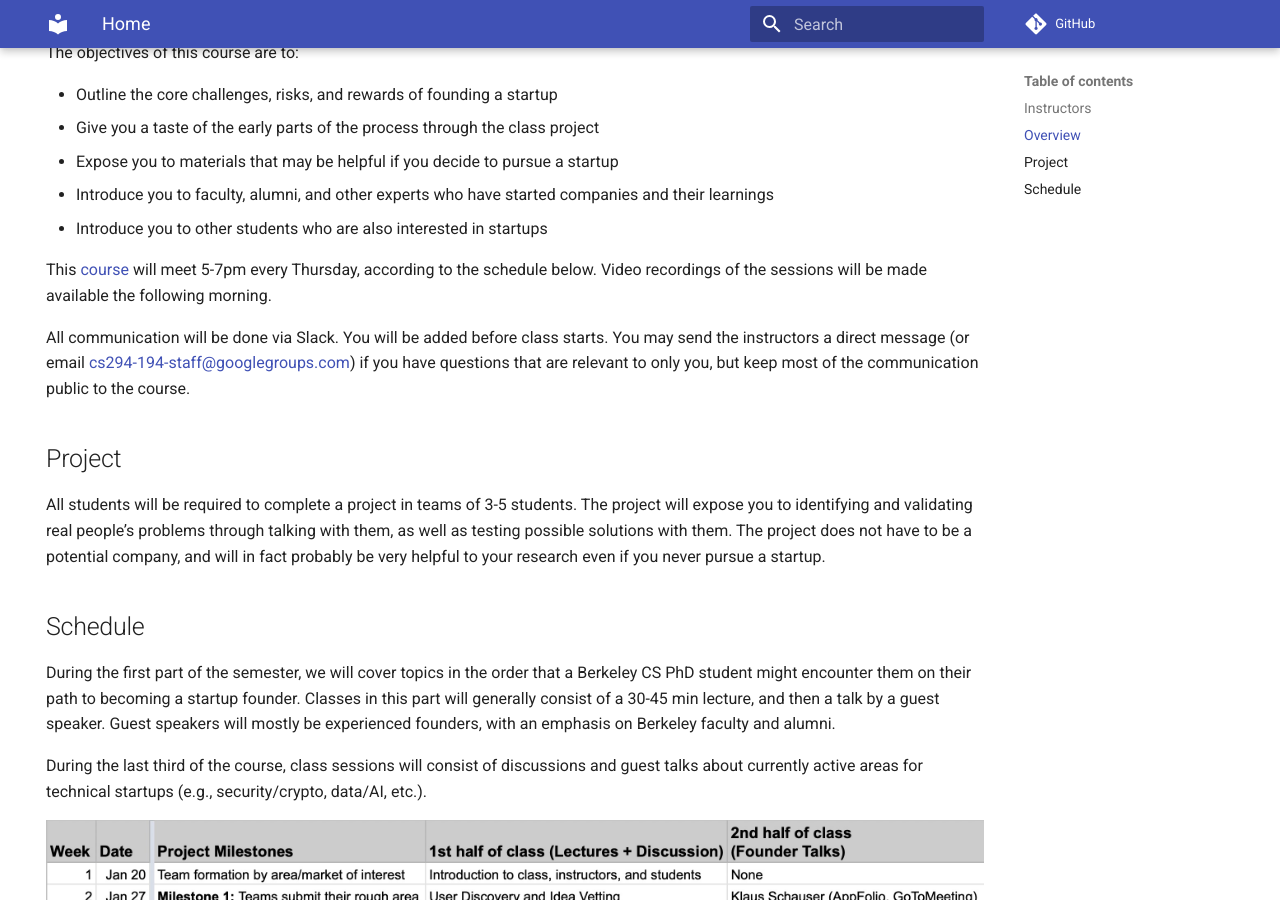
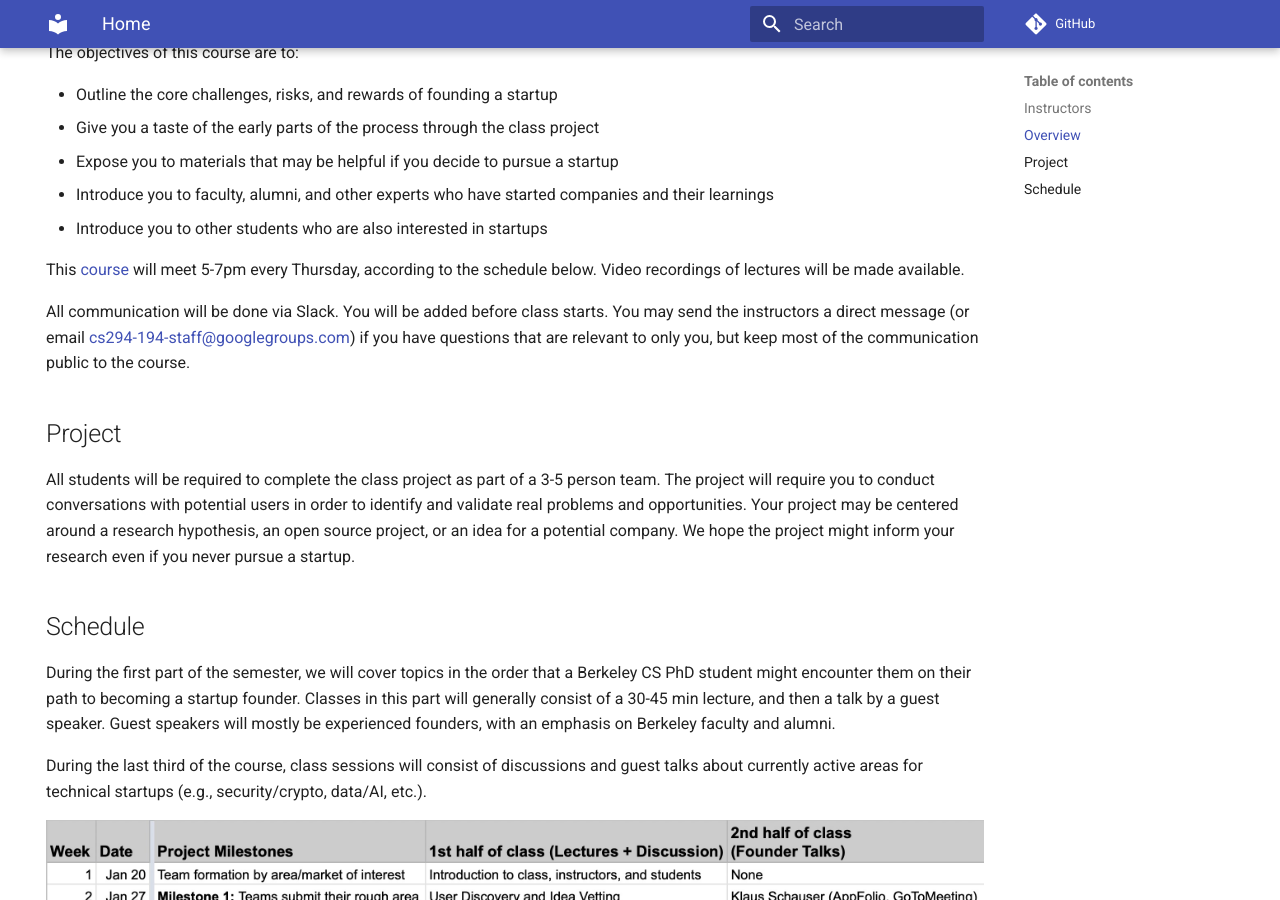
Before and after one commit to research-to-startup/research-to-startup.github.io, an MkDocs documentation site: the page built from docs/index.md, in a window 1280 px wide and 900 px high, scrolled down 919 px. Built offline with MkDocs 1.6.1 and Material for MkDocs 9.7.7, drawn with Linux system fonts in a browser that asks for light colours; comment, search, counter and statistics services are not loaded; some of the changed text lies outside the part shown.

Commit message:
tweaks to project language, small other tweaks, add linebreaks so git diffs more meaningful.

```diff
--- a/docs/index.md
+++ b/docs/index.md
@@ -5,7 +5,7 @@ hide:
 
 <h1 class="title">CS 294 - Research to Startup</h1>
 
-<div class="subtitle">UC Berkeley class for EECS grad students, taught Spring 2022</div>
+<div class="subtitle">UC Berkeley class for CS PhD students, taught Spring 2022</div>
 
 ## Instructors
 
@@ -13,7 +13,10 @@ hide:
 
 ## Overview
 
-As a CS graduate student, you likely understand some career paths quite well, for example: becoming a professor, an industrial lab researcher, or a software engineer. Starting your own company, on the other hand, probably seems quite difficult and risky.
+As a CS graduate student, you likely understand some career paths quite well,
+for example: becoming a professor, an industrial lab researcher, or a software
+engineer. Starting your own company, on the other hand, probably seems quite
+difficult and risky.
 
 The objectives of this course are to:
 
@@ -23,18 +26,33 @@ The objectives of this course are to:
 - Introduce you to faculty, alumni, and other experts who have started companies and their learnings
 - Introduce you to other students who are also interested in startups
 
-This [course](https://classes.berkeley.edu/content/2022-spring-compsci-294-194-lec-194) will meet 5-7pm every Thursday, according to the schedule below. Video recordings of the sessions will be made available the following morning.
+This [course](https://classes.berkeley.edu/content/2022-spring-compsci-294-194-lec-194) will meet 5-7pm every Thursday, according to the schedule below. Video recordings of lectures will be made available.
 
-All communication will be done via Slack. You will be added before class starts. You may send the instructors a direct message (or email [cs294-194-staff@googlegroups.com](mailto:cs294-194-staff@googlegroups.com)) if you have questions that are relevant to only you, but keep most of the communication public to the course.
+All communication will be done via Slack. You will be added before class
+starts. You may send the instructors a direct message (or email
+[cs294-194-staff@googlegroups.com](mailto:cs294-194-staff@googlegroups.com)) if
+you have questions that are relevant to only you, but keep most of the
+communication public to the course.
 
 ## Project
 
-All students will be required to complete a project in teams of 3-5 students. The project will expose you to identifying and validating real people’s problems through talking with them, as well as testing possible solutions with them. The project does not have to be a potential company, and will in fact probably be very helpful to your research even if you never pursue a startup.
+All students will be required to complete the class project as part of a 3-5
+person team. The project will require you to conduct conversations with
+potential users in order to identify and validate real problems and
+opportunities. Your project may be centered around a research hypothesis, an
+open source project, or an idea for a potential company. We hope the project
+might inform your research even if you never pursue a startup.
 
 ## Schedule
 
-During the first part of the semester, we will cover topics in the order that a Berkeley CS PhD student might encounter them on their path to becoming a startup founder. Classes in this part will generally consist of a 30-45 min lecture, and then a talk by a guest speaker. Guest speakers will mostly be experienced founders, with an emphasis on Berkeley faculty and alumni.
+During the first part of the semester, we will cover topics in the order that a
+Berkeley CS PhD student might encounter them on their path to becoming a
+startup founder. Classes in this part will generally consist of a 30-45 min
+lecture, and then a talk by a guest speaker. Guest speakers will mostly be
+experienced founders, with an emphasis on Berkeley faculty and alumni.
 
-During the last third of the course, class sessions will consist of discussions and guest talks about currently active areas for technical startups (e.g., security/crypto, data/AI, etc.).
+During the last third of the course, class sessions will consist of discussions
+and guest talks about currently active areas for technical startups (e.g.,
+security/crypto, data/AI, etc.).
 
 ![](images/schedule.jpg)
```
